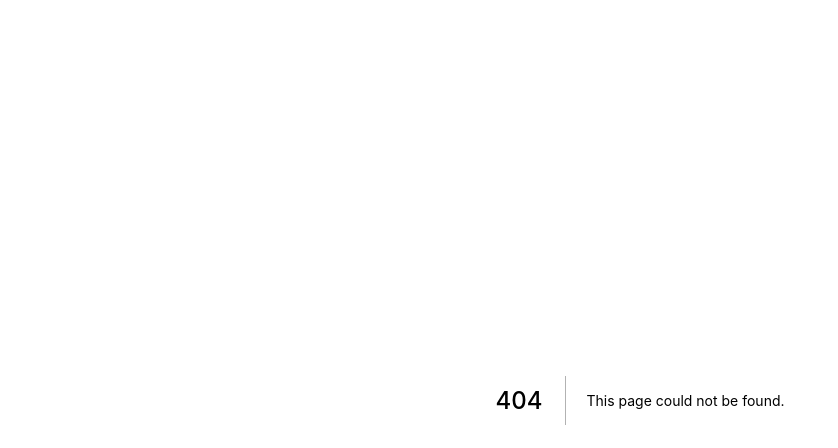
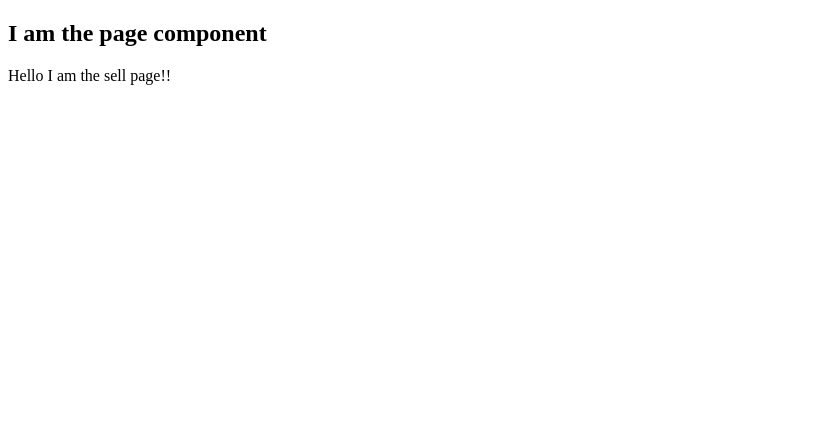
Before and after one commit to ThorondorManwe/sick-fits, a Next.js app in the folder frontend/: page /sell in a window 1280 px wide. Before the commit this address had no page. Shown: the top 448 px of the page, without its empty margins (0-838 px from the left). Built offline with nearby package versions, Linux system fonts and the light colour scheme.

Commit message:
Create page layout component

```diff
--- /dev/null
+++ b/frontend/components/Page.js
@@ -0,0 +1,15 @@
+import PropTypes from 'prop-types';
+
+export default function Page({ children, cool }) {
+  return (
+    <div>
+      <h2>I am the page component</h2>
+      {children}
+    </div>
+  );
+}
+
+Page.propTypes = {
+  cool: PropTypes.string,
+  children: PropTypes.any,
+};
--- /dev/null
+++ b/frontend/pages/_app.js
@@ -0,0 +1,9 @@
+import Page from '../components/Page';
+
+export default function MyApp({ Component, pageProps }) {
+  return (
+    <Page>
+      <Component {...pageProps} />
+    </Page>
+  );
+}
--- a/frontend/pages/index.js
+++ b/frontend/pages/index.js
@@ -1,7 +1,3 @@
 export default function IndexPage() {
-  return (
-    <div>
-      <p>Hello!</p>
-    </div>
-  );
+  return <p>Hello!</p>;
 }
--- /dev/null
+++ b/frontend/pages/sell.js
@@ -0,0 +1,3 @@
+export default function SellPage() {
+  return <p>Hello I am the sell page!!</p>;
+}
```
Also changed, not shown: frontend/pages/_documents.js (added, +15 -0 lines), frontend/pages/sells.js (deleted, +0 -7 lines).
